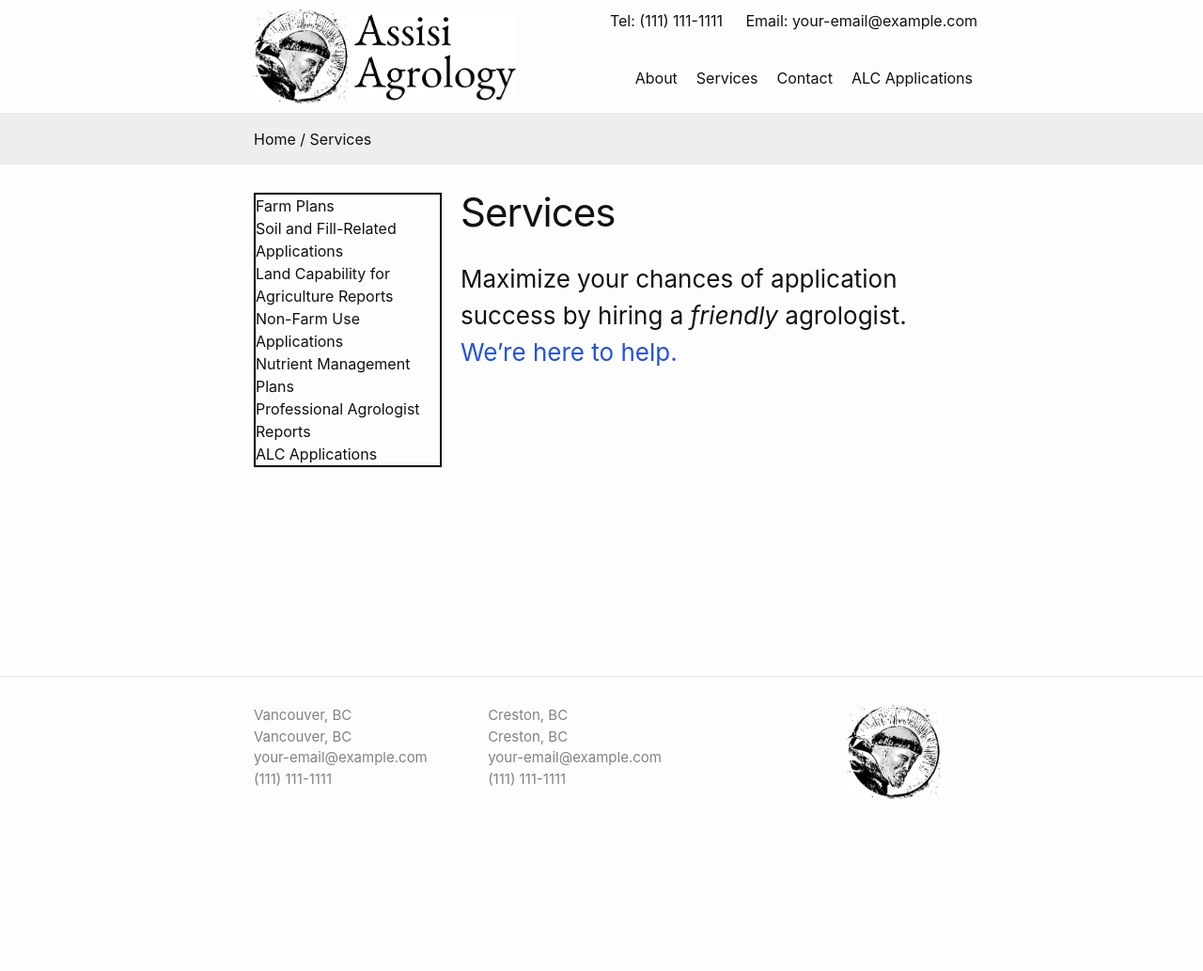
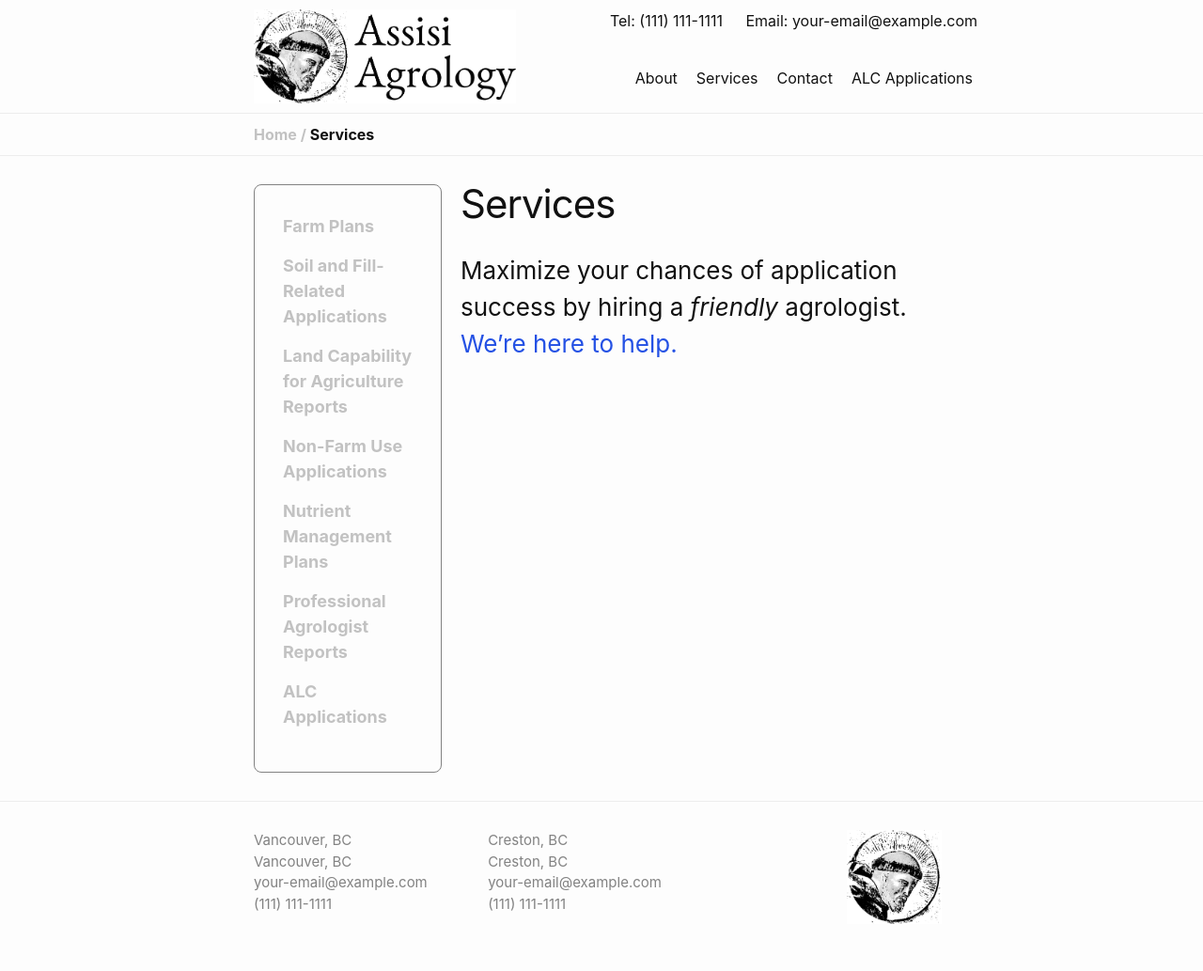
Before and after one commit to frandoodle/agrology-website, a Jekyll site: the page built from 2_services.markdown, in a window 1280 px wide. Shown: the whole page at 94% size. Built offline with Jekyll 4.4.1, drawn with Linux system fonts in a browser that asks for light colours; before the commit the page ends 900 px from its top, so only the background shows below that.

Commit message:
Improved formatting of services and breadcrumbs

```diff
--- a/_includes/breadcrumbs.html
+++ b/_includes/breadcrumbs.html
@@ -1,11 +1,11 @@
-<div id="breadcrumbs">
+<div id="breadcrumbs" class="wrapper">
     {% assign crumbs = page.url | remove:'/index.html' | split: '/' %}
-    <a href="{{ '/'' | relative_url }}">Home</a>
+    <a class="page-link-services" href="{{ '/'' | relative_url }}">Home</a>
     {% for crumb in crumbs offset: 1 %}
       {% if forloop.last %}
-        / {{ page.title }}
+      <span class="page-link-services">/</span> <span class="current-link-services"> {{ page.title }}</span>
       {% else %}
-        / <a href="{{ site.baseurl}}{% assign crumb_limit = forloop.index | plus: 1 %}{% for crumb in crumbs limit: crumb_limit %}{{ crumb | append: '/' | replace:'without-plugin/','without-plugins/' }}{% endfor %}">{{ crumb | replace:'-',' ' | remove:'.html' | capitalize }}</a>
+        <span class="page-link-services">/</span> <a class="page-link-services" href="{{ site.baseurl}}{% assign crumb_limit = forloop.index | plus: 1 %}{% for crumb in crumbs limit: crumb_limit %}{{ crumb | append: '/' | replace:'without-plugin/','without-plugins/' }}{% endfor %}">{{ crumb | replace:'-',' ' | remove:'.html' | capitalize }}</a>
       {% endif %}
     {% endfor %}
     </div>
--- a/_includes/services-menu.html
+++ b/_includes/services-menu.html
@@ -7,8 +7,14 @@
 
     {%- if my_page.menuservices == 'services' -%}
     {%- if my_page.title -%}
-            <li><a class="page-link" href="{{ my_page.url | relative_url }}">{{ my_page.title | escape }}</a></li>
+
+    {%- if my_page.title == page.title -%}
+    <li><span class="page-link-services current-link-services">{{ my_page.title | escape }}</span></li>
+    {%- else -%}
+    <li><a class="page-link-services" href="{{ my_page.url | relative_url }}">{{ my_page.title | escape }}</a></li>
     {%- endif -%}
+    {%- endif -%}
+
     {%- endif -%}
     {%- endfor -%}
 </ul>
--- a/_layouts/default.html
+++ b/_layouts/default.html
@@ -15,8 +15,9 @@
 
     <main class="page-content" aria-label="Content">
 
+      <div class="breadcrumb-wrapper">{% include breadcrumbs.html %}</div>
       <div class="wrapper">
-        <div class="breadcrumb-wrapper">{% include breadcrumbs.html %}</div>
+
         {{ content }}
       </div>
     </main>
--- a/_sass/minima.scss
+++ b/_sass/minima.scss
@@ -6,6 +6,7 @@ $base-font-family: -apple-system, BlinkMacSystemFont, "Segoe UI", Roboto, Helvet
 $base-font-size:   16px !default;
 $base-font-weight: 400 !default;
 $small-font-size:  $base-font-size * 0.875 !default;
+$big-font-size:  $base-font-size * 1.125 !default;
 $base-line-height: 1.5 !default;
 
 $spacing-unit:     30px !default;
@@ -16,7 +17,7 @@ $brand-color:      #2451e4 !default;
 $brand-color-highlighted:   #859ef0 !default;
 
 $grey-color:       #828282 !default;
-$grey-color-light: lighten($grey-color, 40%) !default;
+$grey-color-light: lighten($grey-color, 42%) !default;
 $grey-color-dark:  darken($grey-color, 25%) !default;
 
 $table-text-align: left !default;
--- a/_sass/minima/_base.scss
+++ b/_sass/minima/_base.scss
@@ -139,6 +139,18 @@ a.brand:hover {
 }
 
 
+a.page-link-services,
+.page-link-services {
+  color: lighten($grey-color, 25%);
+  line-height: $base-line-height;
+}
+
+a.current-link-services,
+.current-link-services {
+  color: $text-color
+}
+
+
 /**
  * Blockquotes
  */
@@ -219,13 +231,25 @@ pre {
 .col1-2:first-child {
   flex-basis: 200px;
   flex-grow: 0;
-    flex-shrink: 0;
+  flex-shrink: 0;
+  margin-bottom: $spacing-unit;
 }
 
 .col1-2 ul {
-  border:2px solid black;
+  // border:2px solid black;
+  // background-color: $grey-color-light;
+  border: 1px $grey-color solid;
+  border-radius: 8px;
   list-style-type: none;
   margin:0;
+  padding:$spacing-unit;
+
+}
+
+.col1-2 ul li {
+  font-size: $big-font-size;
+  font-weight: 700;
+  margin-bottom: $spacing-unit/2;
 }
 
 .col1-2:last-child {
--- a/_sass/minima/_layout.scss
+++ b/_sass/minima/_layout.scss
@@ -69,6 +69,7 @@
       margin-right: 20px;
     }
   }
+
 
   @include media-query($on-palm) {
     position: absolute;
@@ -217,11 +218,12 @@
 }
 
 .breadcrumb-wrapper {
-  padding: $spacing-unit/2 0;
+  padding: $spacing-unit/3 0;
   margin-bottom: $spacing-unit;
-  background-color: #eee;
-  box-shadow: 0 0 0 100vmax #eee;
-  clip-path: inset(0 -100vmax);
+  // background-color: $grey-color-light;
+  // border-top:1px $grey-color-light solid;
+  border-bottom:1px $grey-color-light solid;
+  font-weight: bold;
 }
 
 .page-heading {
```
Lines whose indentation alone changed are shown as unchanged.
